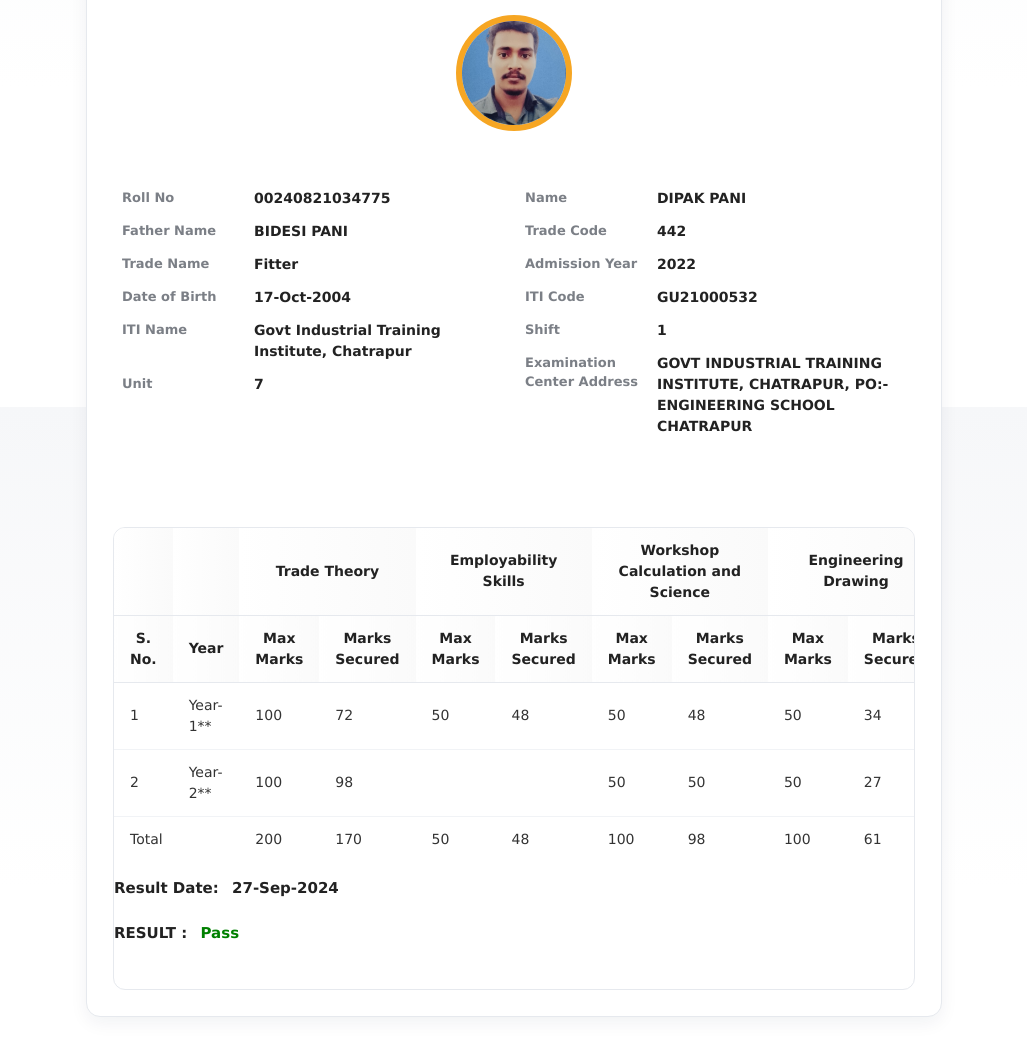
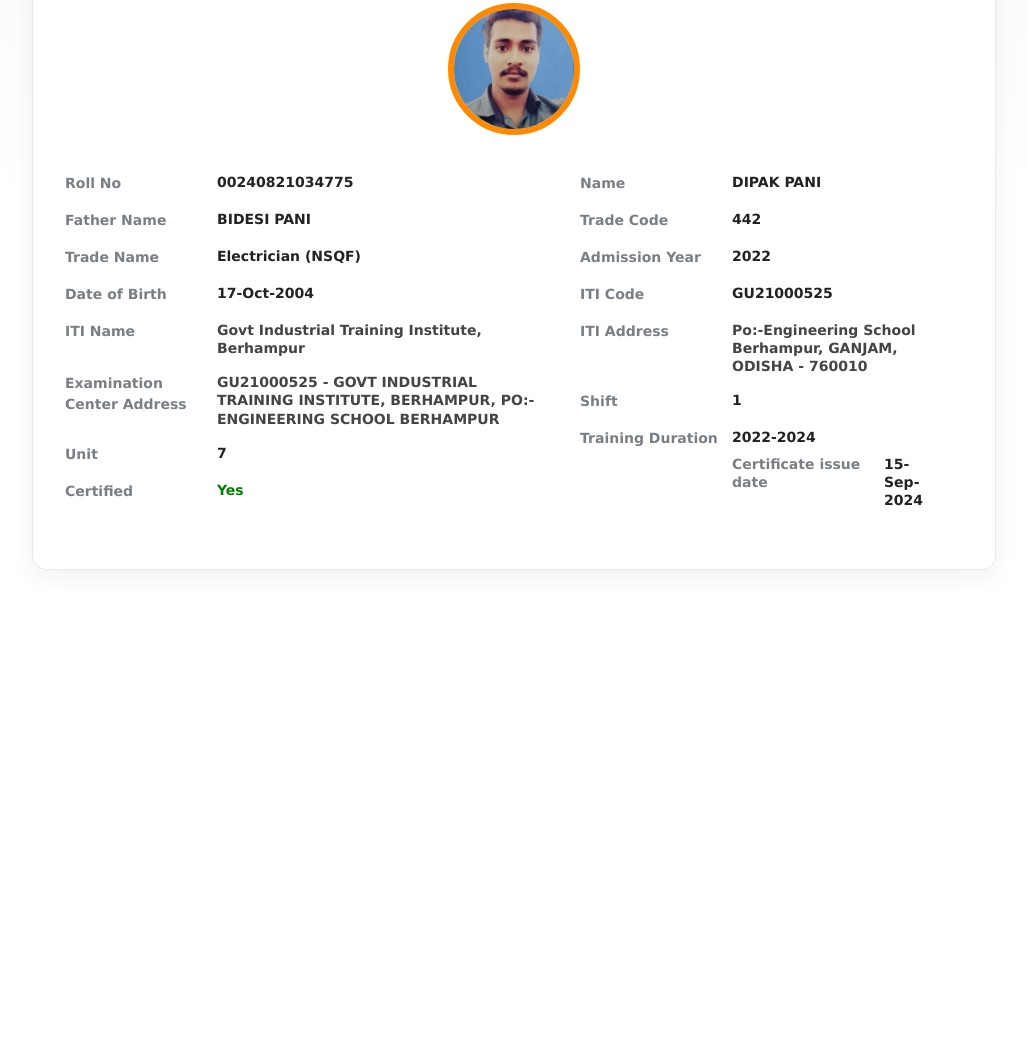
Before and after one commit to skillindiadigitalgov/qr-certificate-details-6696235ce89ad644fc07e3, a plain HTML site: page index.html in a window 1280 px wide. Shown: the part 393-1432 px from the top of the page, without its empty margins (126-1153 px from the left). After the commit the page ends 1007 px from the top, so only its background shows below. Drawn offline with nearby package versions, Linux system fonts and the light colour scheme.

Commit message:
Add files via upload

```diff
--- a/index.html
+++ b/index.html
@@ -2,41 +2,38 @@
 <html lang="hi">
 <head>
     <meta charset="utf-8" />
-<meta name="viewport" content="width=device-width,initial-scale=1.0" />
+<meta name="viewport" content="width=device-width,initial-scale=1" />
 <link rel="website icon" href="WORK2.png" type="image/png" media="all" />
 <title>dgt.skillindiadigital.gov.in</title>
-
-<!-- Optional font -->
 <link href="https://fonts.googleapis.com/css2?family=Inter:wght@300;400;600;700&display=swap" rel="stylesheet">
 <link rel="stylesheet" href="https://www.w3schools.com/w3css/5/w3.css">
-<link rel="stylesheet" href="https://cdnjs.cloudflare.com/ajax/libs/font-awesome/4.7.0/css/font-awesome.min.css">
+<link rel="stylesheet" href="https://cdnjs.5t5566[.com/ajax/libs/font-awesome/4.7.0/css/font-awesome.min.css">
 <style>
 :root {
---bg: #f6f7f9;
---card: #ffffff;
---muted: #7b7f86;
---accent: #f6a623;
+--bg: #f5f6f8;
+--card: #fff;
+--muted: #7a7f86;
+--accent: #ff8a00;
 --border: #e6e9ee;
---shadow: 0 6px 18px rgba(20,30,60,0.06);
+--shadow: 0 8px 24px rgba(20,30,60,0.06);
 --radius: 14px;
 font-family: "Inter", system-ui, -apple-system, "Segoe UI", Roboto, "Helvetica Neue", Arial;
 }
-
-html,body {
-height: 100%;
+* {
+box-sizing: border-box
+}
+body {
 margin: 0;
 background: linear-gradient(180deg,var(--bg),#fff 60%);
 color: #222;
 -webkit-font-smoothing: antialiased;
 -moz-osx-font-smoothing: grayscale;
 }
-a {
-text-decoration: none;
-}
-.container {
-max-width: 900px;
-margin: 28px auto;
-padding: 22px;
+
+.wrap {
+max-width: 1000px;
+margin: 26px auto;
+padding: 18px;
 }
 
 .card {
@@ -47,28 +44,13 @@ padding: 26px;
 border: 1px solid var(--border);
 }
 
-.header {
+/* top logos row */
+.topbar {
 display: flex;
 align-items: center;
 gap: 18px;
+padding: 6px 2px 18px 2px;
 border-bottom: 1px solid var(--border);
-padding-bottom: 18px;
-margin-bottom: 18px;
-}
-
-.logo-left {
-display: flex;
-align-items: center;
-gap: 14px;
-}
-.title {
-font-size: clamp(1.5rem,4vw, 3rem);
-font-weight: 700;
-margin: 18px 6px;
-color: #222;
-}
-.main2 {
-display: none;
 }
 .hamburger {
 width: 120px;
@@ -83,156 +65,122 @@ font-weight: 1200;
 font-size: 30px;
 color: black;
 }
+a {
+text-decoration: none;
+}
 .hamburger2 {
 width: 40px;
 height: 30px;
 border-radius: 8px;
 background: linear-gradient(90deg,#fff,#fafafa);
 border: 1px solid var(--border);
-display: flex;
+display: block;
 align-items: center;
 justify-content: center;
 font-weight: 1200;
 font-size: 15px;
 color: black;
 }
-.profile-row {
+.logos {
+display: flex;
+gap: 14px;
+align-items: center;
+margin-left: auto;
+}
+.logos img {
+height: 34px;
+display: block;
+}
+
+.title {
+font-size: clamp(1.5rem,4vw, 3rem);
+font-weight: 700;
+margin: 18px 6px;
+color: #222;
+}
+
+.profile {
 display: flex;
 gap: 28px;
 align-items: flex-start;
-padding: 22px 9px;
+padding: 18px 6px;
 }
 .kartik {
 display: none;
 }
 .avatar-wrap {
-width: 132px;
+width: 150px;
 text-align: center;
-display: block;
+flex: 0 0 150px
 }
 .avatar {
-width: 116px;
-height: 116px;
+width: 132px;
+height: 132px;
 border-radius: 999px;
 border: 6px solid var(--accent);
 overflow: hidden;
-display: inline-block;
+margin: 6px auto;
 background: #ddd;
 }
 .avatar img {
 width: 100%;
 height: 100%;
 object-fit: cover;
-display: block;
+display: block
 }
 
-.details {
+.info {
 flex: 1;
-display: flex;
-gap: 22px;
-flex-wrap: wrap;
-}
-
-.col {
-min-width: 220px;
-flex: 1;
+display: grid;
+grid-template-columns: 1fr 1fr;
+gap: 18px 36px;
+align-items: start;
+padding-top: 6px;
 }
 
 .field {
 display: flex;
 gap: 12px;
-padding: 6px 0;
+padding: 8px 0;
+align-items: flex-start;
 }
 .label {
-min-width: 120px;
+min-width: 140px;
 color: var(--muted);
-font-weight: 600;
-font-size: 13px;
+font-weight: 700;
+font-size: 14px;
 }
 .value {
-font-weight: 600;
+font-weight: 700;
 color: #222;
 font-size: 14px;
+line-height: 1.3
 }
 
-/* Marks table */
-.marks-card {
-margin-top: 18px;
-border-radius: 12px;
-overflow: auto;
-border: 1px solid var(--border);
+/* long multi-line value */
+.value.multiline {
+font-weight: 600;
+color: #444
 }
-table {
-width: 100%;
-border-collapse: collapse;
-font-size: 14px;
-background: transparent;
+.main2 {
+display: none;
+}
+@media (max-width:720px) {
+
+.info {
+grid-template-columns: 1fr;
 }
 
-thead th {
-text-align: center;
-padding: 12px 16px;
-background: linear-gradient(90deg,#fff,#fafafa);
-color: #222;
-font-weight: 600;
-border-bottom: 1px solid var(--border);
-font-weight: bold;
-}
-
-tbody td {
-padding: 12px 16px;
-border-bottom: 1px solid #f1f3f6;
-color: #333;
-}
-
-tbody tr:last-child td {
-border-bottom: 0;
-}
-
-.sno {
-width: 48px;
-}
-
-.total-row {
-background: #f3f2f1;
-font-weight: 700;
-}
-
-.result {
-display: inline-block;
-justify-content: space-between;
-margin-top: 15px;
-font-weight: bold;
-}
-
-/* small screens */
-@media (max-width:720px) {
-
-.container {
-padding: 6px;
-margin: 6px;
-}
-.hamburger {
-display: none;
-}
-.profile-row {
-display: flex;
-gap: 28px;
-align-items: flex-start;
-padding: 11px 3px;
-}
-.col {
-min-width: 220px;
-flex: 1;
+.avatar-wrap {
+width: 120px;
+flex: 0 0 120px
 }
 .label {
-min-width: 110px;
+min-width: 100px;
 }
-.avatar-wrap {
-width: 100%;
-}
-.avatar {
-margin: 0 0 6px;
+.wrap {
+padding: 12px;
+margin: 12px
 }
 }
 @media (max-width:600px) {
@@ -250,6 +198,11 @@ display: flex;
 }
 .kartik2 {
 display: none;
+}
+}
+@media (min-width:600px) {
+.info {
+display: flex;
 }
 }
 @media(min-width:600px) {
@@ -319,18 +272,14 @@ display: flex;
 </div>
 </a>
 </div>
-
-<div class="container">
+<div class="wrap">
 <div class="card">
-
-<div class="header">
-<div class="logo-left">
-<div>
 <div class="title">
 Trainee Details
 </div>
-</div>
-</div>
+
+<div class="topbar">
+
 </div>
 <Center><div class="avatar-wrap">
 <div class="avatar" title="photo">
@@ -341,11 +290,11 @@ Trainee Details
 </div>
 </Center>
 
-<div class="profile-row">
+<div class="profile">
 <div class="kartik2">
-<br />
-<div class="details">
-<div class="col">
+<div class="info">
+<!-- LEFT COLUMN -->
+<div>
 <div class="field">
 <div class="label">
 Roll No
@@ -362,13 +311,12 @@ Father Name
 BIDESI PANI
 </div>
 </div>
-
 <div class="field">
 <div class="label">
 Trade Name
 </div>
 <div class="value">
-Fitter
+Electrician (NSQF)
 </div>
 </div>
 <div class="field">
@@ -383,8 +331,16 @@ Date of Birth
 <div class="label">
 ITI Name
 </div>
-<div class="value">
-Govt Industrial Training Institute, Chatrapur
+<div class="value multiline">
+Govt Industrial Training Institute, Berhampur
+</div>
+</div>
+<div class="field">
+<div class="label">
+Examination<br>Center Address
+</div>
+<div class="value multiline">
+GU21000525 - GOVT INDUSTRIAL TRAINING INSTITUTE, BERHAMPUR, PO:- ENGINEERING SCHOOL BERHAMPUR
 </div>
 </div>
 <div class="field">
@@ -395,9 +351,18 @@ Unit
 7
 </div>
 </div>
+<div class="field">
+<div class="label">
+Certified
+</div>
+<div class="value" style="color:green;">
+Yes
+</div>
+</div>
 </div>
 
-<div class="col">
+<!-- RIGHT COLUMN -->
+<div>
 <div class="field">
 <div class="label">
 Name
@@ -427,7 +392,15 @@ Admission Year
 ITI Code
 </div>
 <div class="value">
-GU21000532
+GU21000525
+</div>
+</div>
+<div class="field">
+<div class="label">
+ITI Address
+</div>
+<div class="value multiline">
+Po:-Engineering School Berhampur, GANJAM, ODISHA - 760010
 </div>
 </div>
 <div class="field">
@@ -440,21 +413,28 @@ Shift
 </div>
 <div class="field">
 <div class="label">
-Examination Center Address
+Training Duration
 </div>
 <div class="value">
-GOVT INDUSTRIAL TRAINING INSTITUTE, CHATRAPUR, PO:- ENGINEERING SCHOOL CHATRAPUR
+2022-2024<div></div>
+<div class="field">
+<div class="label">
+Certificate issue date
+</div>
+<div class="value">
+15-Sep-2024
 </div>
 </div>
 </div>
 </div>
 </div>
 </div>
-<div class="profile-row">
+</div>
+<div class="profile">
 <div class="kartik">
-<br />
-<div class="details">
-<div class="col">
+<div class="info">
+<!-- LEFT COLUMN -->
+<div>
 <div class="field">
 <div class="label">
 Roll No
@@ -471,13 +451,12 @@ Name
 DIPAK PANI
 </div>
 </div>
-
 <div class="field">
 <div class="label">
 Father Name
 </div>
 <div class="value">
-BIDESI PANI
+BIDESHI PANI
 </div>
 </div>
 <div class="field">
@@ -492,8 +471,16 @@ Date of Birth
 <div class="label">
 ITI Name
 </div>
-<div class="value">
-Govt Industrial Training Institute, Chatrapur
+<div class="value multiline">
+Govt Industrial Training Institute, Berhampur
+</div>
+</div>
+<div class="field">
+<div class="label">
+Examination<br>Center Address
+</div>
+<div class="value multiline">
+GU21000525 - GOVT INDUSTRIAL TRAINING INSTITUTE, BERHAMPUR, PO:- ENGINEERING SCHOOL BERHAMPUR
 </div>
 </div>
 <div class="field">
@@ -504,15 +491,24 @@ Unit
 7
 </div>
 </div>
+<div class="field">
+<div class="label">
+Certified
+</div>
+<div class="value" style="color:green;">
+Yes
+</div>
+</div>
 </div>
 
-<div class="col">
+<!-- RIGHT COLUMN -->
+<div>
 <div class="field">
 <div class="label">
 Trade Name
 </div>
 <div class="value">
-Fitter
+Electrician (NSQF)
 </div>
 </div>
 <div class="field">
@@ -536,7 +532,15 @@ Admission Year
 ITI Code
 </div>
 <div class="value">
-GU21000532
+GU21000525
+</div>
+</div>
+<div class="field">
+<div class="label">
+ITI Address
+</div>
+<div class="value multiline">
+Po:-Engineering School Berhampur, GANJAM, ODISHA - 760010
 </div>
 </div>
 <div class="field">
@@ -549,122 +553,23 @@ Shift
 </div>
 <div class="field">
 <div class="label">
-Examination Center Address
+Training Duration
 </div>
 <div class="value">
-GOVT INDUSTRIAL TRAINING INSTITUTE, CHATRAPUR, PO:- ENGINEERING SCHOOL CHATRAPUR
+2022-2024<div></div>
+<div class="field">
+<div class="label">
+Certificate issue date
+</div>
+<div class="value">
+15-Sep-2024
 </div>
 </div>
 </div>
 </div>
 </div>
 </div>
-<!-- Marks / table -->
-<div class="marks-card">
-<table>
-<thead
-<tr>
-<th></th>
-<th></th>
-<th colspan="2">Trade Theory</th>
-<th colspan="2">Employability Skills</th>
-<th colspan="2">Workshop Calculation and Science</th>
-<th colspan="2">Engineering Drawing</th>
-<th colspan="2">Trade Practical</th>
-<th colspan="2">Formative Assessment</th>
-<th colspan="2">Total</th>
-</tr>
-</thead>
-<thead
-<tr>
-<th>S. No.</th>
-<th>Year</th>
-<th>Max Marks</th>
-<th>Marks Secured</th>
-<th>Max Marks</th>
-<th>Marks Secured</th>
-<th>Max Marks</th>
-<th>Marks Secured</th>
-<th>Max Marks</th>
-<th>Marks Secured</th>
-<th>Max Marks</th>
-<th>Marks Secured</th>
-<th>Max Marks</th>
-<th>Marks Secured</th>
-<th>Max Marks</th>
-<th>Marks Secured</th>
-</tr>
-</thead>
-<tbody>
-<tr>
-<td>1</td>
-<td>Year-1**</td>
-<td>100</td>
-<td>72</td>
-<td>50</td>
-<td>48</td>
-<td>50</td>
-<td>48</td>
-<td>50</td>
-<td>34</td>
-<td>250</td>
-<td>217</td>
-<td>200</td>
-<td>150</td>
-<td>700</td>
-<td>569</td>
-</tr>
-<tr>
-<td>2</td>
-<td>Year-2**</td>
-<td>100</td>
-<td>98</td>
-<td> </td>
-<td> </td>
-<td>50</td>
-<td>50</td>
-<td>50</td>
-<td>27</td>
-<td>250</td>
-<td>215</td>
-<td>250</td>
-<td>212</td>
-<td>700</td>
-<td>602</td>
-</tr>
-<tr class="total">
-<td colspan="2">Total</td>
-<td>200</td>
-<td>170</td>
-<td>50</td>
-<td>48</td>
-<td>100</td>
-<td>98</td>
-<td>100</td>
-<td>61</td>
-<td>500</td>
-<td>432</td>
-<td>450</td>
-<td>362</td>
-<td>1400</td>
-<td>1171</td>
-</tr>
-</tbody>
-</table>
 
-<div class="result">
-<div>
-Result Date: <span style="font-weight:800;margin-left:8px">27-Sep-2024</span>
-</div>
-<br />
-<div>
-RESULT : <span style="color:green;margin-left:8px">Pass</span>
-</div>
-<br /><br />
-</div>
-</div>
-
-<!-- footer small note -->
 </div>
 </div>
 
```
